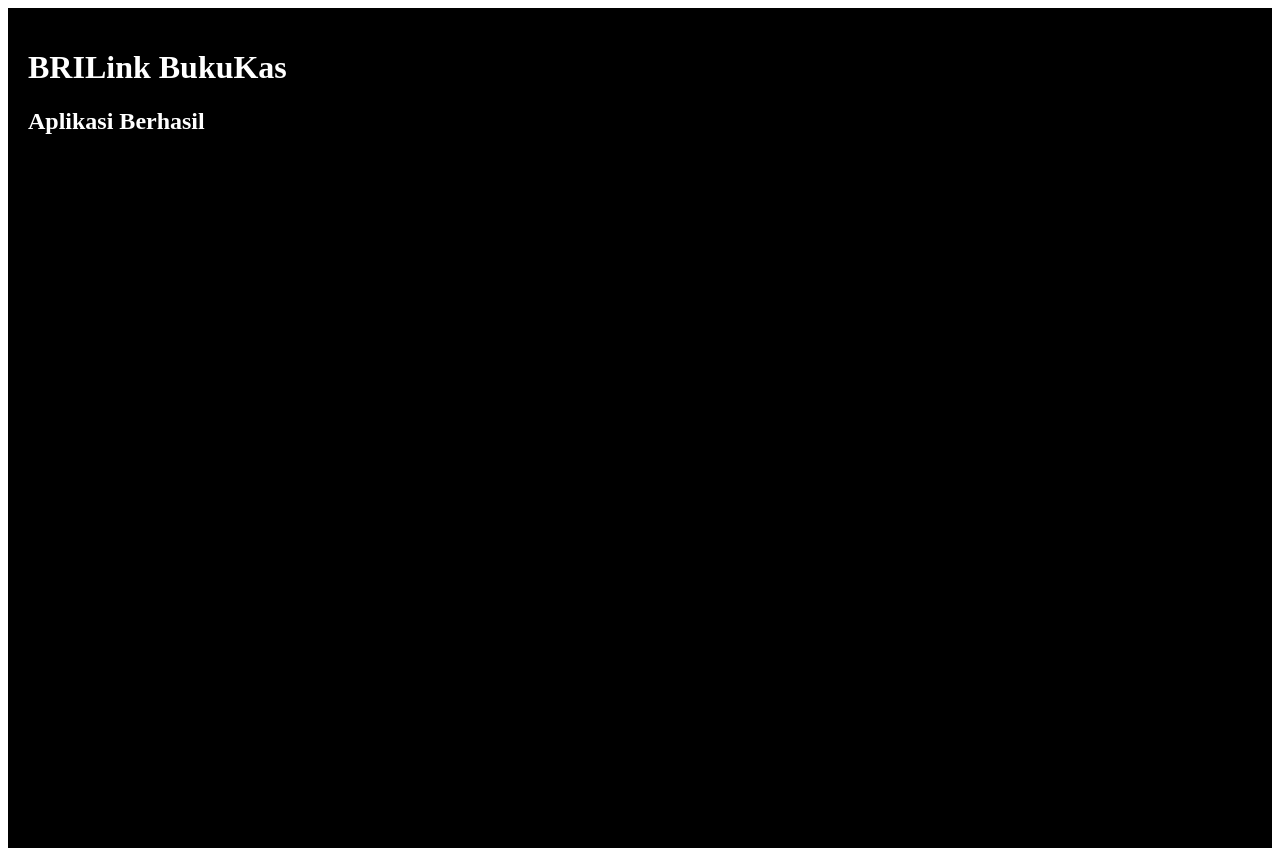
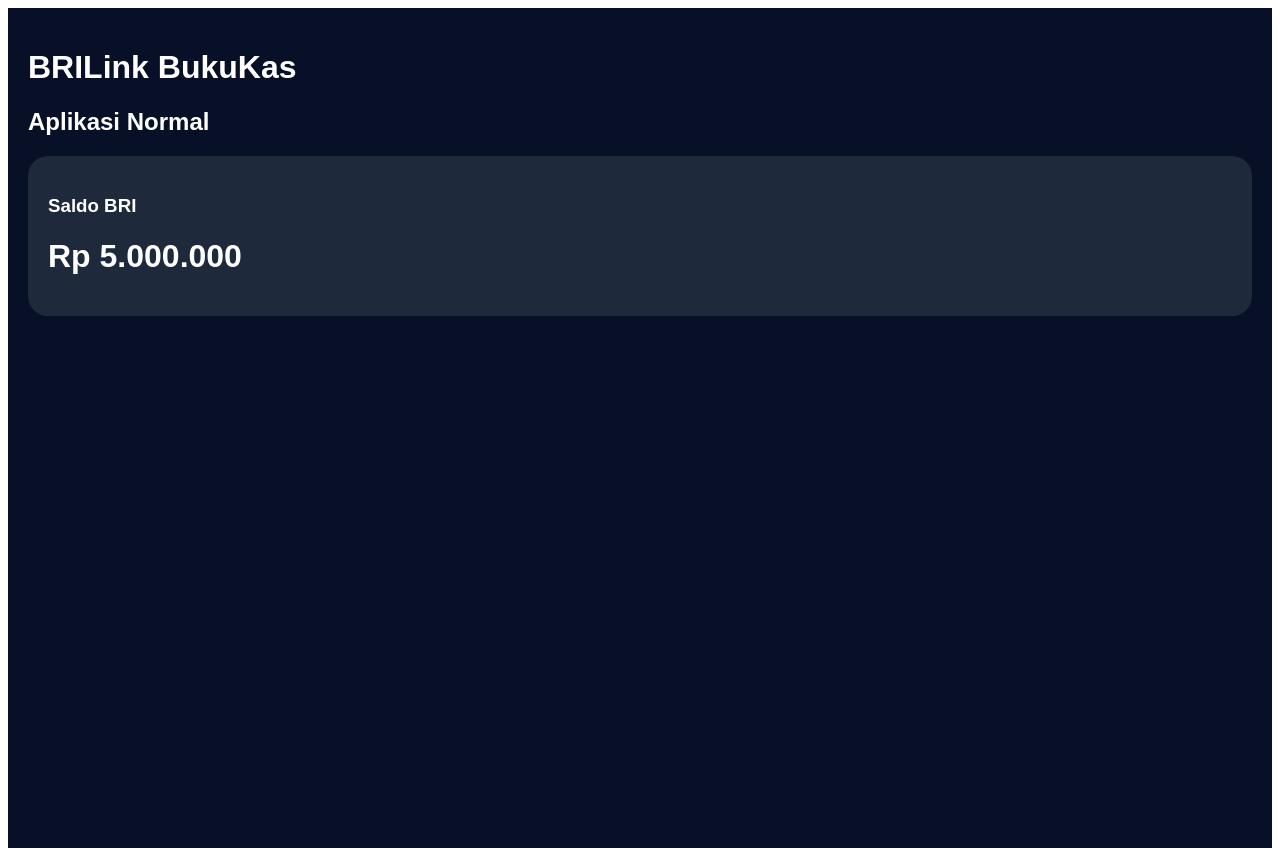
Before and after one commit to karyabengkellas03-dot/Buku-kas-brilink, a React (Vite) app: page / in a window 1280 px wide. Built offline with nearby package versions, Linux system fonts and the light colour scheme.

Commit message:
Update App.jsx

```diff
--- a/src/App.jsx
+++ b/src/App.jsx
@@ -2,15 +2,29 @@
   return (
     <div
       style={{
-        background: "black",
+        background: "#081028",
+        minHeight: "100vh",
         color: "white",
-        minHeight: "100vh",
         padding: 20,
+        fontFamily: "sans-serif",
       }}
     >
       <h1>BRILink BukuKas</h1>
 
-      <h2>Aplikasi Berhasil</h2>
+      <h2>Aplikasi Normal</h2>
+
+      <div
+        style={{
+          background: "#1e293b",
+          padding: 20,
+          borderRadius: 20,
+          marginTop: 20,
+        }}
+      >
+        <h3>Saldo BRI</h3>
+
+        <h1>Rp 5.000.000</h1>
+      </div>
     </div>
   );
 }
```
